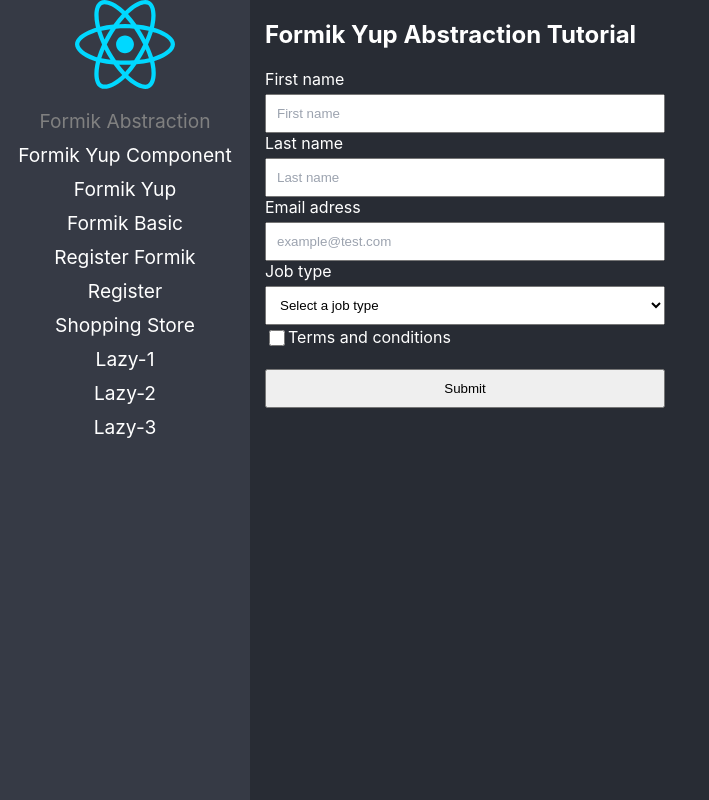
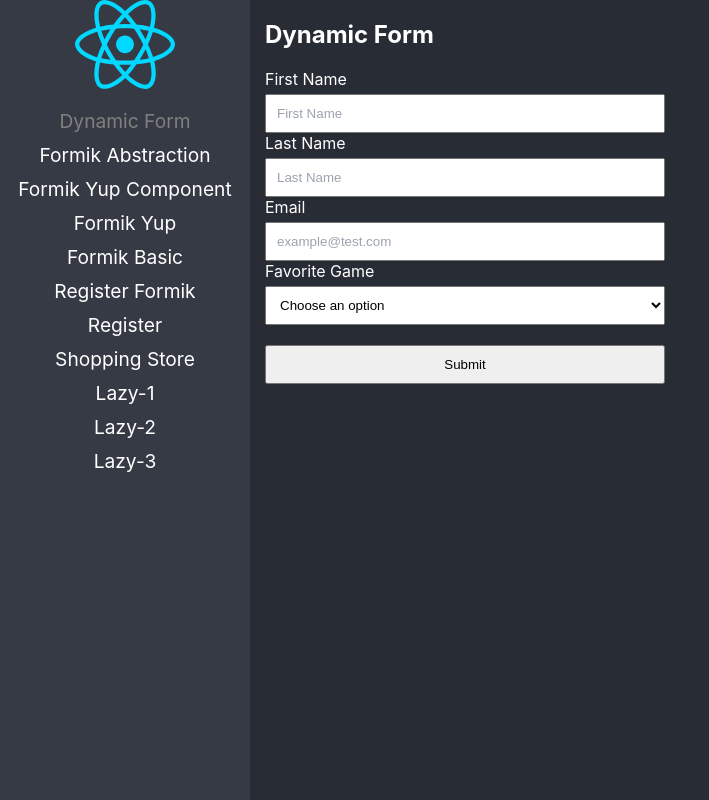
Before and after one commit to moive/react-pro-advanced, a React (Vite) app: page /dynamicForm in a window 1280 px wide. Before the commit this address led to /formikAbstraction. Shown: the whole page, without its empty margins (0-709 px from the left). Built offline with nearby package versions, Linux system fonts and the light colour scheme.

Commit message:
working with Dynamic Validations

```diff
--- /dev/null
+++ b/src/forms/data/custom-form.json
@@ -0,0 +1,62 @@
+[
+  {
+    "type": "input",
+    "name": "firstName",
+    "placeholder": "First Name",
+    "label": "First Name",
+    "value": "",
+    "validations": [
+      {
+        "type": "required"
+      },
+      {
+        "type": "minLength",
+        "value": 5
+      }
+    ]
+  },
+  {
+    "type": "input",
+    "name": "lastName",
+    "placeholder": "Last Name",
+    "label": "Last Name",
+    "value": "",
+    "validations": [
+      {
+        "type": "required"
+      }
+    ]
+  },
+  {
+    "type": "email",
+    "name": "email",
+    "placeholder": "example@test.com",
+    "label": "Email",
+    "value": "",
+    "validations": [
+      {
+        "type": "required"
+      },
+      {
+        "type": "email"
+      }
+    ]
+  },
+  {
+    "type": "select",
+    "name": "favoriteGame",
+    "label": "Favorite Game",
+    "value": "",
+    "options": [
+      { "id": 1, "label": "Super Smash" },
+      { "id": 2, "label": "Metal Gear" },
+      { "id": 3, "label": "Resident Evil" },
+      { "id": 4, "label": "Final Fantasy" }
+    ],
+    "validations": [
+      {
+        "type": "required"
+      }
+    ]
+  }
+]
--- /dev/null
+++ b/src/forms/pages/DynamicForm.tsx
@@ -0,0 +1,78 @@
+import { Form, Formik } from "formik";
+import * as Yup from "yup";
+
+import formJson from "../data/custom-form.json";
+import { MySelect, MyTextInput } from "../components";
+
+const initialValues: { [key: string]: any } = {};
+const requiredFields: { [key: string]: any } = {};
+
+for (const input of formJson) {
+  initialValues[input.name] = input.value;
+  if (!input?.validations) continue;
+  let schema = Yup.string();
+
+  for (const rule of input.validations) {
+    if (rule.type === "required") {
+      schema = schema.required(`${input.label} is required`);
+    }
+    if (rule.type === "minLength") {
+      schema = schema.min(
+        (rule as any).value || 2,
+        `This field must be at least ${(rule as any).value || 2} characters`
+      );
+    }
+    if (rule.type === "email") {
+      schema = schema.email("Invalid email format");
+    }
+  }
+  requiredFields[input.name] = schema;
+}
+
+const validationSchema = Yup.object({ ...requiredFields });
+
+export const DynamicForm = () => {
+  return (
+    <div>
+      <h2>Dynamic Form</h2>
+      <Formik
+        initialValues={initialValues}
+        onSubmit={(values) => {
+          console.log(values);
+        }}
+        validationSchema={validationSchema}
+      >
+        {() => (
+          <Form noValidate>
+            {formJson.map(({ name, label, placeholder, type, options = [] }) => {
+              if (type === "input" || type === "password" || type === "email") {
+                return (
+                  <MyTextInput
+                    key={name}
+                    type={type as any}
+                    name={name}
+                    label={label}
+                    placeholder={placeholder}
+                  />
+                );
+              } else if (type === "select") {
+                return (
+                  <MySelect name={name} key={name} label={label}>
+                    <option value="no-select">Choose an option</option>
+                    {options?.map(({ id, label }) => (
+                      <option key={id} value={id}>
+                        {label}
+                      </option>
+                    ))}
+                  </MySelect>
+                );
+              }
+              throw new Error(`Type ${type} not supported`);
+            })}
+            <button type="submit">Submit</button>
+          </Form>
+        )}
+      </Formik>
+    </div>
+  );
+};
--- a/src/routes/Navigation.tsx
+++ b/src/routes/Navigation.tsx
@@ -27,7 +27,7 @@ export const Navigation = () => {
               <Route key={to} path={path} element={<Component />} />
             ))}
 
-            <Route path="/*" element={<Navigate to="/formikAbstraction" replace />} />
+            <Route path="/*" element={<Navigate to="/dynamicForm" replace />} />
           </Routes>
         </div>
       </BrowserRouter>
--- a/src/routes/routes.ts
+++ b/src/routes/routes.ts
@@ -9,6 +9,7 @@ import {
   RegisterFormikPage,
   RegisterPage,
 } from "../forms/pages";
+import { DynamicForm } from "../forms/pages/DynamicForm";
 
 type JSXComponent = () => JSX.Element;
 interface Route {
@@ -24,6 +25,12 @@ const lazy3 = lazy(() => import("../lazyload/pages/Lazyload3"));
 const shopping = lazy(() => import("../patterns/pages/ShoppingPage"));
 
 export const routes: Route[] = [
+  {
+    to: "/DynamicForm",
+    path: "dynamicForm",
+    component: DynamicForm,
+    name: "Dynamic Form",
+  },
   {
     to: "/FormikAbstraction",
     path: "formikAbstraction",
```
